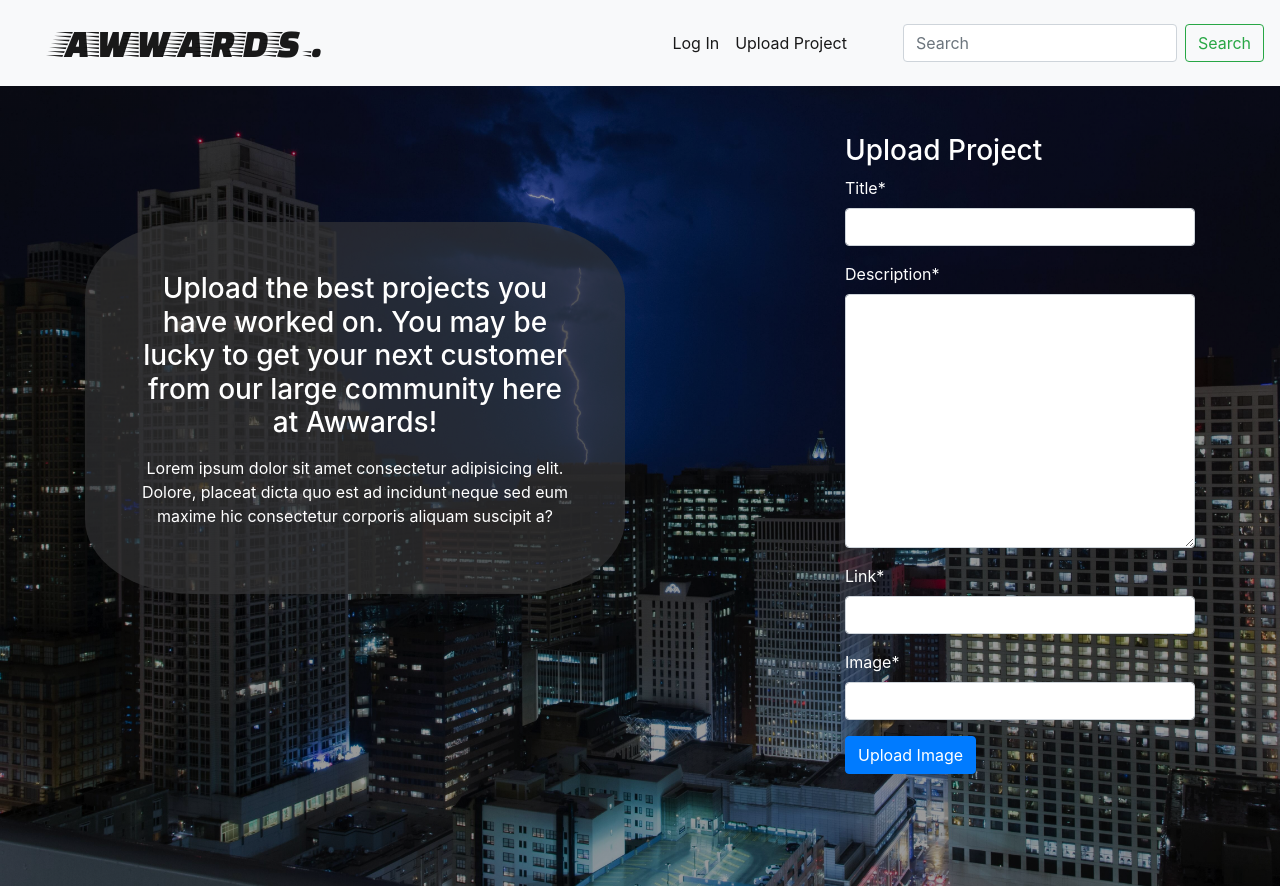
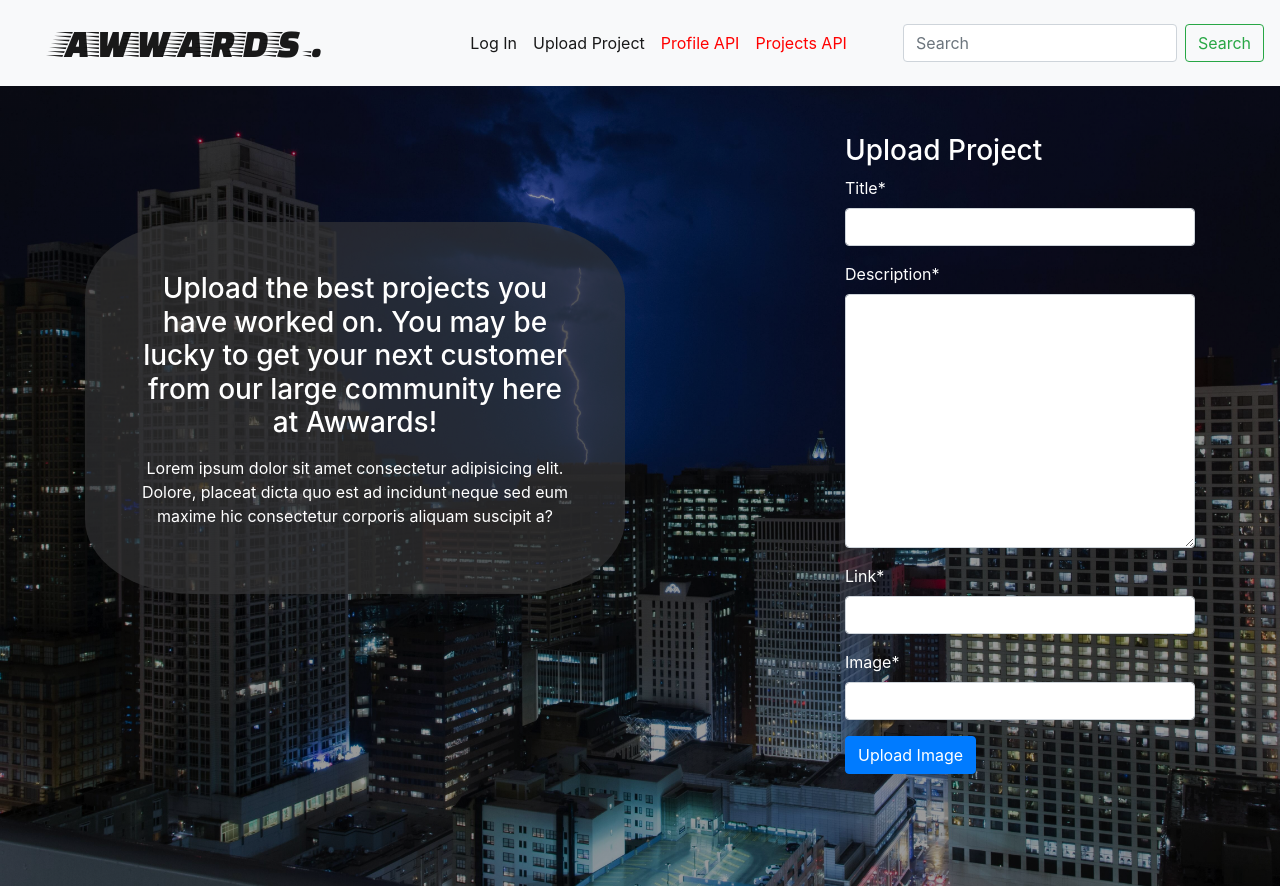
Before and after one commit to Andy3643/Awwards-clone, a Django app: page /upload/ in a window 1280 px wide. Run offline with Django 4.2, Linux system fonts and the light colour scheme; the visitor is signed in with stand-in values (Sample User, id 1); parts of the project's set-up code (start-up, migrations or seed data) failed here and were passed over; some libraries are stand-ins or nearby versions; some web fonts are replaced.

Commit message:
style:add API button to navbar

```diff
--- a/myapp/templates/navbar2.html
+++ b/myapp/templates/navbar2.html
@@ -17,8 +17,12 @@
           <a class="nav-link" href="{% url 'upload_project' %}">Upload Project <span class="sr-only">(current)</span></a>
         </li>
         <li class="nav-item active">
-          <!-- <a class="nav-link" href="/profile">View Profile <span class="sr-only">(current)</span></a> -->
+          <a class="nav-link" style="color: red;" href="profile-api/">Profile API<span class="sr-only">(current)</span></a>
         </li>
+        <li class="nav-item active">
+          <a class="nav-link" style="color: red;" href="project-api/">Projects API<span class="sr-only">(current)</span></a>
+        </li>
+
       </ul>
       <form class="form-inline my-2 my-lg-0 pl-5">
         <input class="form-control mr-sm-2" type="search" placeholder="Search" aria-label="Search">
```
